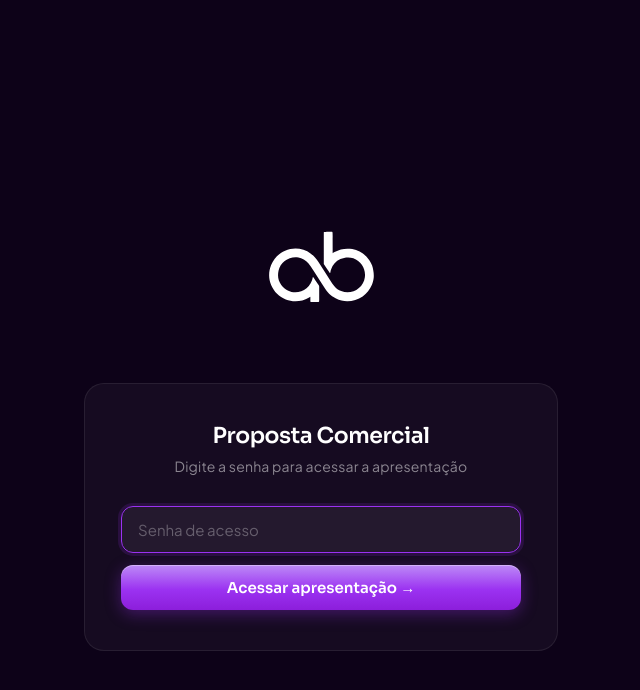
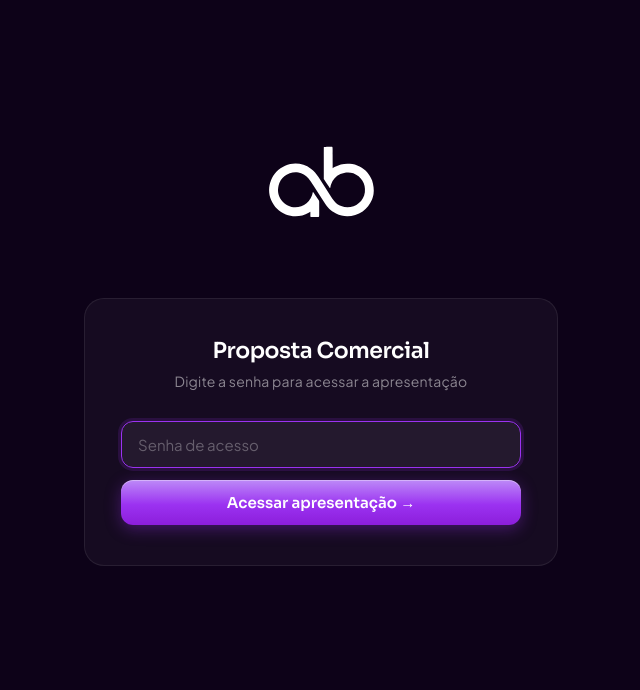
Before and after one commit to lucasboniatti/alvo-brando-planos, a React (Vite) app: page / in a window 1280 px wide. Shown: the top 690 px of the page, without its empty margins (319-959 px from the left). Built offline with nearby package versions, Linux system fonts and the light colour scheme.

Commit message:
Ajusta alinhamento da senha e capa

```diff
--- a/src/pages/Planos/Planos.css
+++ b/src/pages/Planos/Planos.css
@@ -29,10 +29,11 @@
   display: flex;
   flex-direction: column;
   align-items: center;
-  justify-content: center;
+  justify-content: flex-start;
   height: 100vh;
   background: var(--night-900);
-  padding: 24px;
+  padding: clamp(64px, 14vh, 128px) 24px 24px;
+  box-sizing: border-box;
 }
 
 .planos-auth-logo { margin-bottom: 40px; }
@@ -319,6 +320,12 @@
 .slide01-logo-wrap {
   display: flex; flex-direction: column;
   align-items: center; gap: 24px; text-align: center;
+  position: absolute;
+  z-index: 1;
+  top: 50%;
+  left: 50%;
+  width: min(90vw, 520px);
+  transform: translate(-50%, -50%);
 }
 
 .slide01-logo-img { width: 210px; }
--- a/src/pages/Planos/slides/Slide01Logo.jsx
+++ b/src/pages/Planos/slides/Slide01Logo.jsx
@@ -21,7 +21,7 @@ const Slide01Logo = () => (
       }}
     />
     {/* Conteúdo por cima */}
-    <div className="slide01-logo-wrap" style={{ position: 'relative', zIndex: 1 }}>
+    <div className="slide01-logo-wrap">
       <img src={logoSvg} alt="Alvo Brando" className="slide01-logo-img" />
       <div className="slide01-divider" />
       <p className="slide01-tagline">Assessoria Completa em Marketing &amp; Vendas<br />com Inteligência Artificial</p>
```
